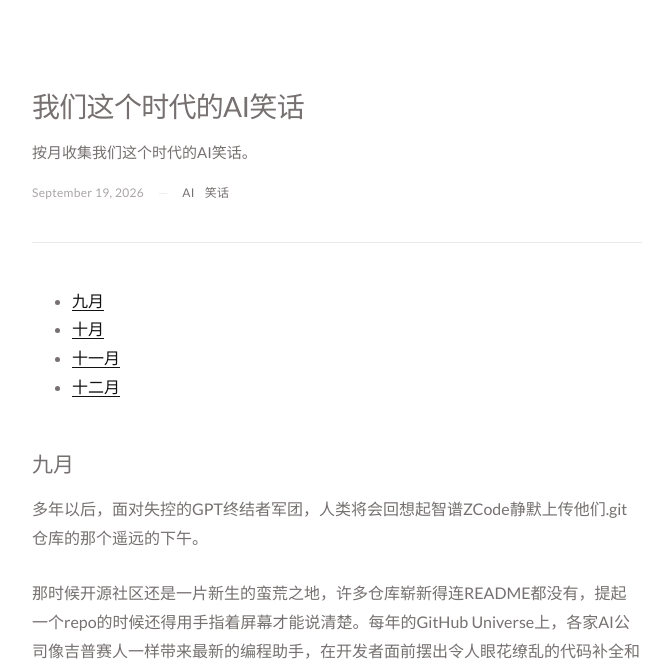
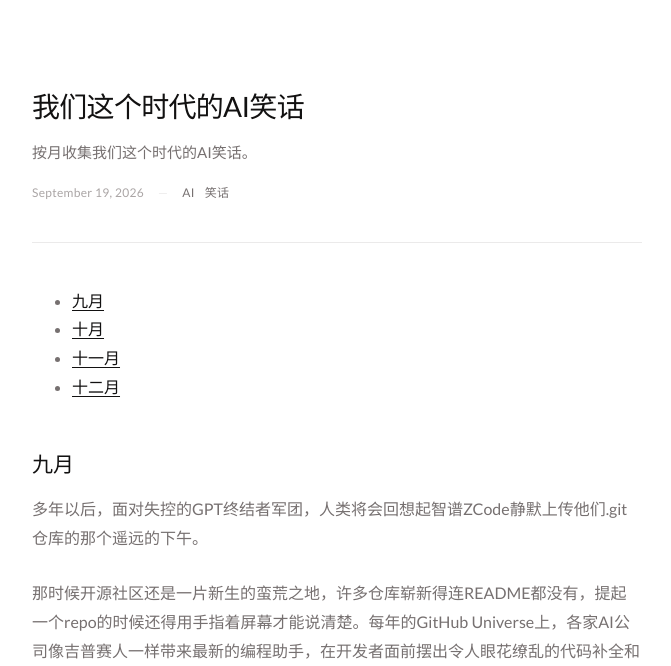
Before and after one commit to chasewonder/chasewonder.github.io, an Astro site: page /posts/ai-jokes-of-our-time in a window 1280 px wide. Shown: the part 134-800 px from the top of the page, without its empty margins (303-974 px from the left). Built offline with nearby package versions, Linux system fonts and the light colour scheme; Astro itself is replaced by a stand-in of ours.

Commit message:
Restore dark headings while keeping normal font weight

```diff
--- a/src/styles/global.css
+++ b/src/styles/global.css
@@ -263,7 +263,7 @@ svg {
   font-size: clamp(24px, 5vw, 28px);
   font-weight: 400;
   line-height: 1.5;
-  color: var(--text);
+  color: var(--strong);
 }
 
 .prose {
@@ -291,7 +291,7 @@ svg {
 .prose h2,
 .prose h3,
 .prose h4 {
-  color: var(--text);
+  color: var(--strong);
   font-weight: 400;
   scroll-margin-top: 24px;
 }
```
